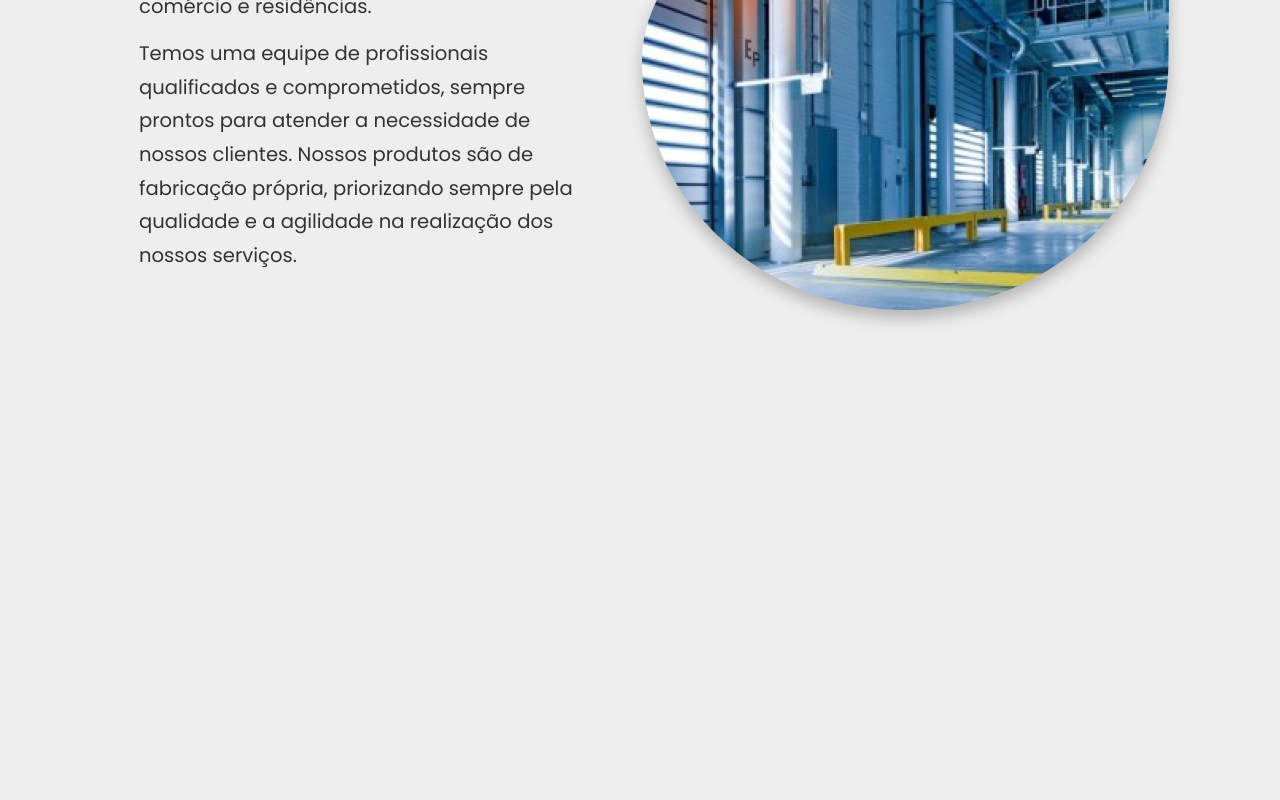
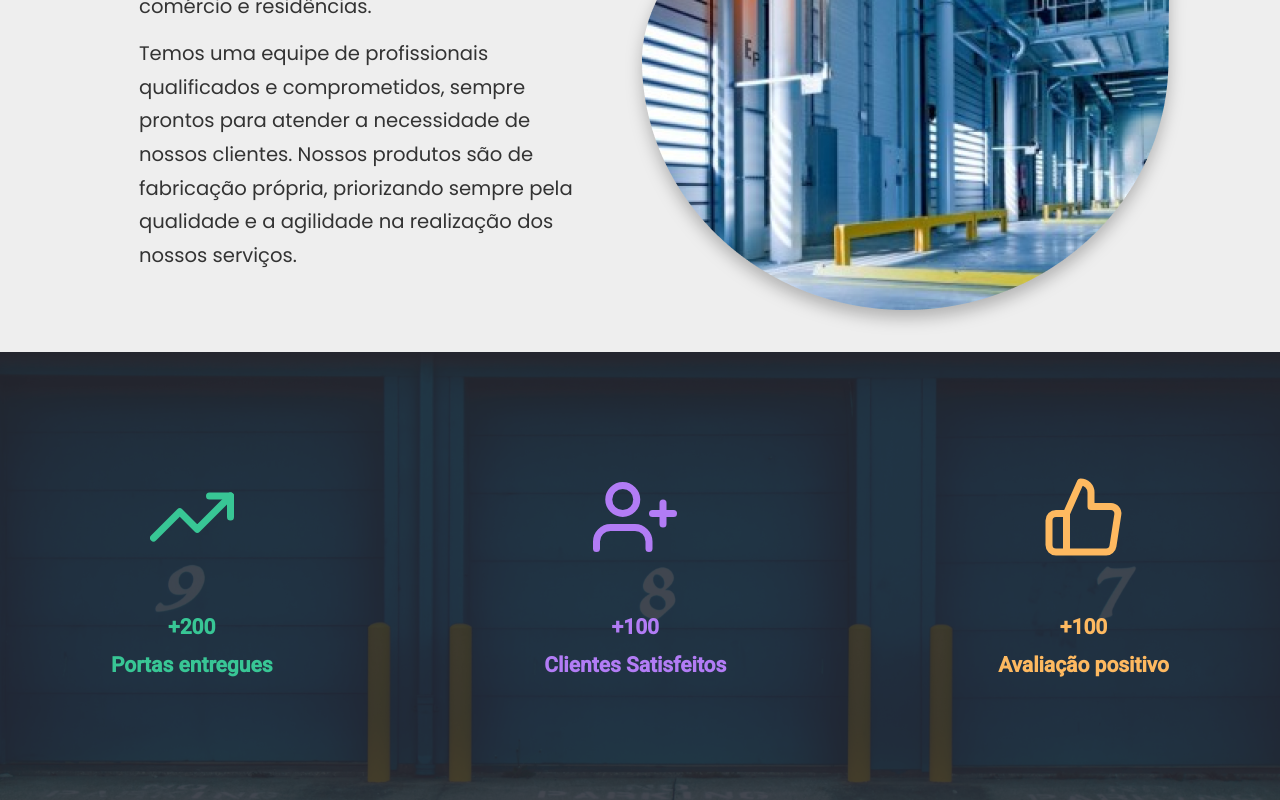
Before and after one commit to Farol-Software/sanai, a Next.js app: page / in a window 1280 px wide. Shown: the part 1063-1863 px from the top of the page. Before the commit the page ends 1415 px from the top, so only its background shows below. Built offline with nearby package versions, Linux system fonts and the light colour scheme.

Commit message:
Add numbers section

```diff
--- /dev/null
+++ b/src/components/home/Numbers/index.tsx
@@ -0,0 +1,33 @@
+/* eslint-disable jsx-a11y/label-has-associated-control */
+import { FiTrendingUp, FiUserPlus, FiThumbsUp } from 'react-icons/fi'
+import Hero from '../../shared/Hero'
+import styles from './styles.module.scss'
+
+const Numbers: React.FC = () => {
+  return (
+    <Hero image="/hero2.jpg">
+      <section className={styles.container}>
+        <div>
+          <FiTrendingUp />
+          <h2>
+            <strong>+200</strong> Portas entregues
+          </h2>
+        </div>
+        <div>
+          <FiUserPlus />
+          <h2>
+            <strong>+100</strong> Clientes Satisfeitos
+          </h2>
+        </div>
+        <div>
+          <FiThumbsUp />
+          <h2>
+            <strong>+100</strong> Avaliação positivo
+          </h2>
+        </div>
+      </section>
+    </Hero>
+  )
+}
+
+export default Numbers
--- /dev/null
+++ b/src/components/home/Numbers/styles.module.scss
@@ -0,0 +1,50 @@
+.container {
+  max-width: var(--maxWidth);
+  margin: 0 auto;
+  padding: 3rem 1.5rem;
+  height: 32rem;
+
+  display: flex;
+  flex-direction: row;
+  align-items: center;
+  justify-content: space-between;
+
+  div {
+    display: flex;
+    flex-direction: column;
+    align-items: center;
+    justify-content: center;
+
+    strong {
+      display: block;
+      text-align: center;
+      margin-bottom: 1rem;
+    }
+
+    svg {
+      margin-bottom: 4rem;
+      font-size: 6rem;
+    }
+
+    &:nth-of-type(1) {
+      color: var(--green);
+    }
+
+    &:nth-of-type(2) {
+      color: var(--purple);
+    }
+
+    &:nth-of-type(3) {
+      color: var(--yellow);
+    }
+  }
+
+  @media only screen and (max-width: 768px) {
+    height: 100%;
+    flex-direction: column;
+
+    div + div {
+      padding-top: 4rem;
+    }
+  }
+}
--- a/src/components/home/PageHero/styles.module.scss
+++ b/src/components/home/PageHero/styles.module.scss
@@ -1,5 +1,5 @@
 .container {
-  height: 100%;
+  height: calc(100vh - 7.3rem);
   padding: 3rem 1.5rem;
 
   display: flex;
--- a/src/components/home/index.ts
+++ b/src/components/home/index.ts
@@ -1,4 +1,5 @@
 import PageHero from './PageHero'
 import About from './About'
+import Numbers from './Numbers'
 
-export { PageHero, About }
+export { PageHero, About, Numbers }
--- a/src/components/shared/Hero/styles.module.scss
+++ b/src/components/shared/Hero/styles.module.scss
@@ -1,6 +1,5 @@
 .hero {
   width: 100%;
-  height: calc(100vh - 7.3rem);
   position: relative;
 
   > div {
@@ -20,14 +19,10 @@
       opacity: 0.85;
     }
 
-    div {
+    > div {
       position: relative;
       height: 100%;
       width: 100%;
     }
   }
-
-  @media only screen and (max-width: 768px) {
-    height: 100%;
-  }
 }
--- a/src/pages/index.tsx
+++ b/src/pages/index.tsx
@@ -1,5 +1,5 @@
 import Head from 'next/head'
-import { PageHero, About } from '../components/home'
+import { PageHero, About, Numbers } from '../components/home'
 
 export default function Home(): JSX.Element {
   return (
@@ -9,6 +9,7 @@ export default function Home(): JSX.Element {
       </Head>
       <PageHero />
       <About />
+      <Numbers />
     </div>
   )
 }
```
Also changed, not shown: public/hero2.jpg (added).
